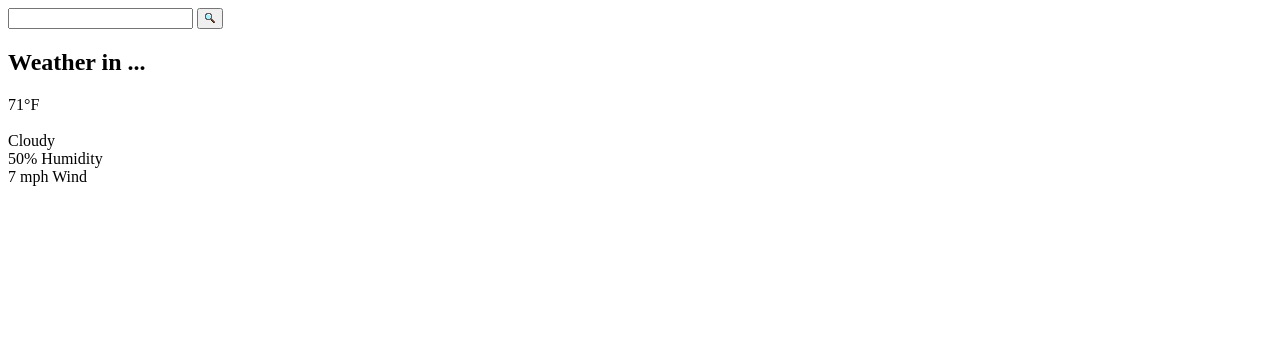
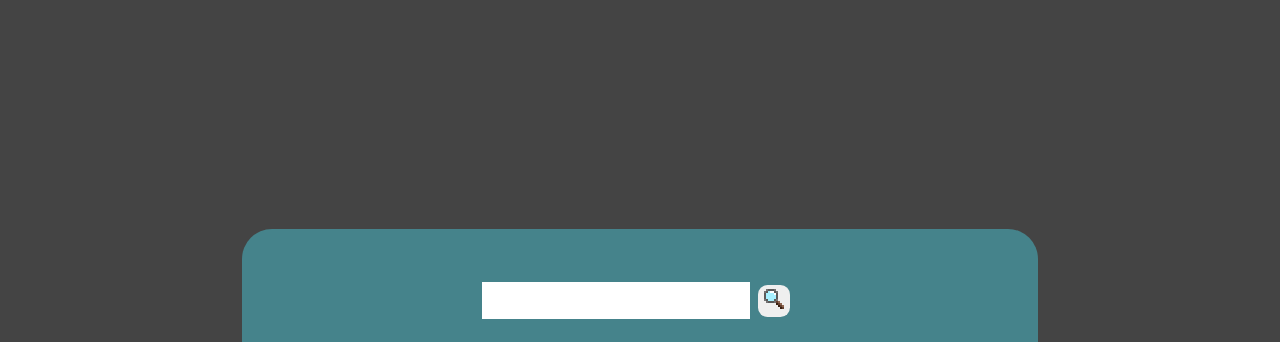
Before and after one commit to sam-saenz/weatherApp, a plain HTML site: page index.html in a window 1280 px wide. Shown: the top 342 px of the page. Drawn offline with Linux system fonts and the light colour scheme.

Commit message:
Some style edits
Made starting style changes in css.

```diff
--- a/index.html
+++ b/index.html
@@ -12,11 +12,11 @@
     <div class="box">
         <div class="search">
             <input type="text" class="search-bar">
-            <button> <img src="/img/search.png" alt=""></button>
+            <button> <img src="/img/searchbig.png" alt=""></button>
         </div>
         <div class="weather">
             <h2 class="location">Weather in ...</h2>
-            <div class="temperature">71°F</div>
+            <h1 class="temperature">71°F</div>
             <img src="" alt="" class="w_icon">
             <div class="desc">Cloudy</div>
             <div class="humidty">50% Humidity</div>
--- a/style.css
+++ b/style.css
@@ -0,0 +1,40 @@
+button {
+    margin: .5rem;
+    border-radius: 30%;
+    border: none;
+    height: 2rem;
+    width: 2rem;
+}
+
+input.search-bar {
+    border: none;
+    outline: none;
+    padding: .4rem;
+    font-family: inherit;
+    font-size: 130%;
+}
+
+body {
+    display: flex;
+    justify-content: center;
+    align-items: center;
+    height: 100vh;
+    margin: 0;
+    background: #444;
+}
+
+.box {
+    background-color: rgba(71, 185, 200, 0.54);
+    padding: 3rem;
+    border-radius: 30px;
+    width: 100%;
+    max-width: 700px;
+    margin: 30px;
+    color: antiquewhite;
+}
+
+.search {
+    display: flex;
+    align-items: center;
+    justify-content: center;
+}
```
Also changed, not shown: img/searchbig.png (added).
